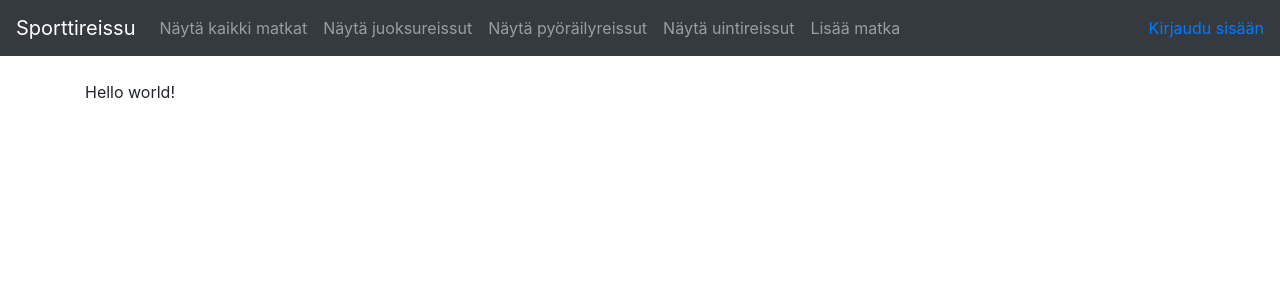
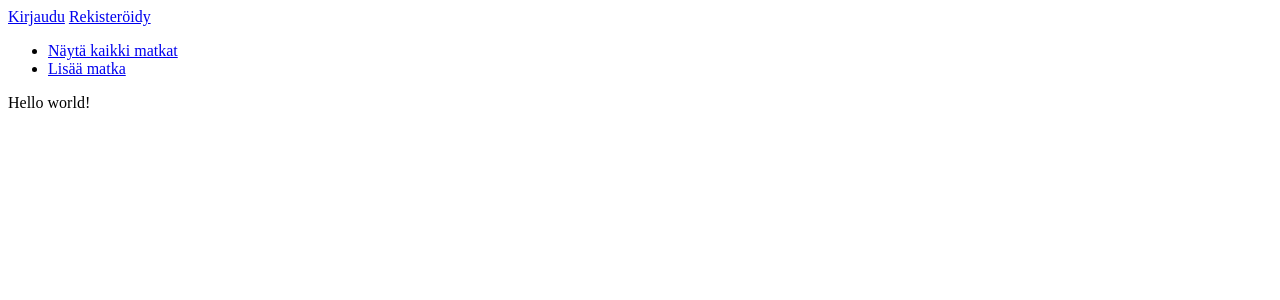
Before and after one commit to kafenoir/sporttireissu, a Flask app: page / in a window 1280 px wide. Shown: the top 300 px of the page. Run offline with Flask 2, Linux system fonts and the light colour scheme; some libraries are stand-ins or nearby versions.

Commit message:
Revert "3 tables, 1 intersection table, SQL search for trips with  different sports, Bootstrap"
This reverts commit 81ad45b98d714fb2ec25ca431174fc79e63eb339.

```diff
--- a/application/__init__.py
+++ b/application/__init__.py
@@ -18,10 +18,9 @@ from application import views
 from application.trips import models
 from application.trips import views
 
-from application.sports import models
-
 from application.auth import models
 from application.auth import views
+
 
 from application.auth.models import User
 from os import urandom
--- a/application/templates/layout.html
+++ b/application/templates/layout.html
@@ -3,54 +3,28 @@
   <head>
     <meta charset="utf-8">
     <title>Sporttireissu</title>
-      <link rel="stylesheet" href="https://maxcdn.bootstrapcdn.com/bootstrap/4.0.0/css/bootstrap.min.css" integrity="sha384-Gn5384xqQ1aoWXA+058RXPxPg6fy4IWvTNh0E263XmFcJlSAwiGgFAW/dAiS6JXm" crossorigin="anonymous">
   </head>
 
   <body>
-    <nav class="navbar navbar-expand-md navbar-dark bg-dark mb-4">
-      <a class="navbar-brand" href="#">Sporttireissu</a>
-      <button class="navbar-toggler" type="button" data-toggle="collapse" data-target="#navbarCollapse" aria-controls="navbarCollapse" aria-expanded="false" aria-label="Toggle navigation">
-              <span class="navbar-toggler-icon"></span>
-      </button>
-      <div class="collapse navbar-collapse" id="navbarCollapse">
-              <ul class="navbar-nav mr-auto">
-                <li class="nav-item">
-                  <a class="nav-link" href="{{ url_for('trips_index') }} ">Näytä kaikki matkat</a>
-                </li>
-                <li class="nav-item">
-                  <a class="nav-link" href="/trips/sport/1">Näytä juoksureissut</a>
-                </li>
-                <li class="nav-item">
-                  <a class="nav-link" href="/trips/sport/2">Näytä pyöräilyreissut</a>
-                </li>
-                <li class="nav-item">
-                  <a class="nav-link" href="/trips/sport/3">Näytä uintireissut</a>
-                </li>
-                <li class="nav-item">
-                  <a class="nav-link" href="{{ url_for('trips_form') }} ">Lisää matka</a>
-                </li>
+    {% if current_user.is_authenticated %}
+    <p>
+      Kirjautunut nimellä {{ current_user.name }}. <a href="{{ url_for('auth_logout') }}">Kirjaudu ulos</a>
+    </p>
+    {% else %}
+    <a href="{{ url_for('auth_login') }}">Kirjaudu</a>
+    <a href="{{ url_for('auth_register')}}">Rekisteröidy</a>
+    {% endif %}
+
+    <ul>
+      <li><a href="{{ url_for('trips_index') }}">Näytä kaikki matkat</a></li>
+      <li><a href="{{ url_for('trips_form') }}">Lisää matka</a></li>
     </ul>
-              <div class="form-inline mt-2 mt-md-0">
-          {% if current_user.is_authenticated %}
-          <a href="{{ url_for('auth_logout') }}">Hei {{ current_user.name }} -- Kirjaudu ulos</a>
-          {% else %}
-          <a href="{{ url_for('auth_login') }}">Kirjaudu sisään</a>
-          {% endif %}
-              </div>
-      </div>
-    </nav>
 
-    <main role="main" class="container">
     {% block body %}
     <p>
       Content.
     </p>
     {% endblock %}
-    </main>
-
-    <script src="https://code.jquery.com/jquery-3.2.1.slim.min.js" integrity="sha384-KJ3o2DKtIkvYIK3UENzmM7KCkRr/rE9/Qpg6aAZGJwFDMVNA/GpGFF93hXpG5KkN" crossorigin="anonymous"></script>
-      <script src="https://cdnjs.cloudflare.com/ajax/libs/popper.js/1.12.9/umd/popper.min.js" integrity="sha384-ApNbgh9B+Y1QKtv3Rn7W3mgPxhU9K/ScQsAP7hUibX39j7fakFPskvXusvfa0b4Q" crossorigin="anonymous"></script>
-      <script src="https://maxcdn.bootstrapcdn.com/bootstrap/4.0.0/js/bootstrap.min.js" integrity="sha384-JZR6Spejh4U02d8jOt6vLEHfe/JQGiRRSQQxSfFWpi1MquVdAyjUar5+76PVCmYl" crossorigin="anonymous"></script>
 
   </body>
 </html>
--- a/application/trips/forms.py
+++ b/application/trips/forms.py
@@ -1,9 +1,8 @@
 from flask_wtf import FlaskForm
-from wtforms import StringField, IntegerField, SelectField, DateField, validators
+from wtforms import StringField, IntegerField, DateField, validators
 
 class TripForm(FlaskForm):
     name = StringField("Matkan nimi",[validators.Length(min=2, message='Matkan nimen pituuden on oltava vähintään 2 merkkiä')])
-    sport = SelectField("Laji", choices=[(1, 'Juoksu'), (2, 'Pyöräily'), (3, 'Uinti')])
     destination = StringField("Kohde", [validators.Length(min=2, message='Kohteen nimen pituuden on oltava vähintään 2 merkkiä')])
     start_date = DateField("Lähtöpäivä (YYYY-KK-PP)", format='%Y-%m-%d')
     end_date = DateField("Paluupäivä (YYYY-KK-PP)", format='%Y-%m-%d')
```
Also changed, not shown: application/auth/models.py (+5 -2 lines), application/models.py (deleted, +0 -9 lines), application/sports/models.py (deleted, +0 -19 lines), application/templates/trips/new.html (+0 -15 lines), application/templates/trips/search.html (deleted, +0 -16 lines), application/trips/models.py (+2 -22 lines), application/trips/views.py (+3 -14 lines), README.md. Lines whose indentation alone changed are shown as unchanged.
